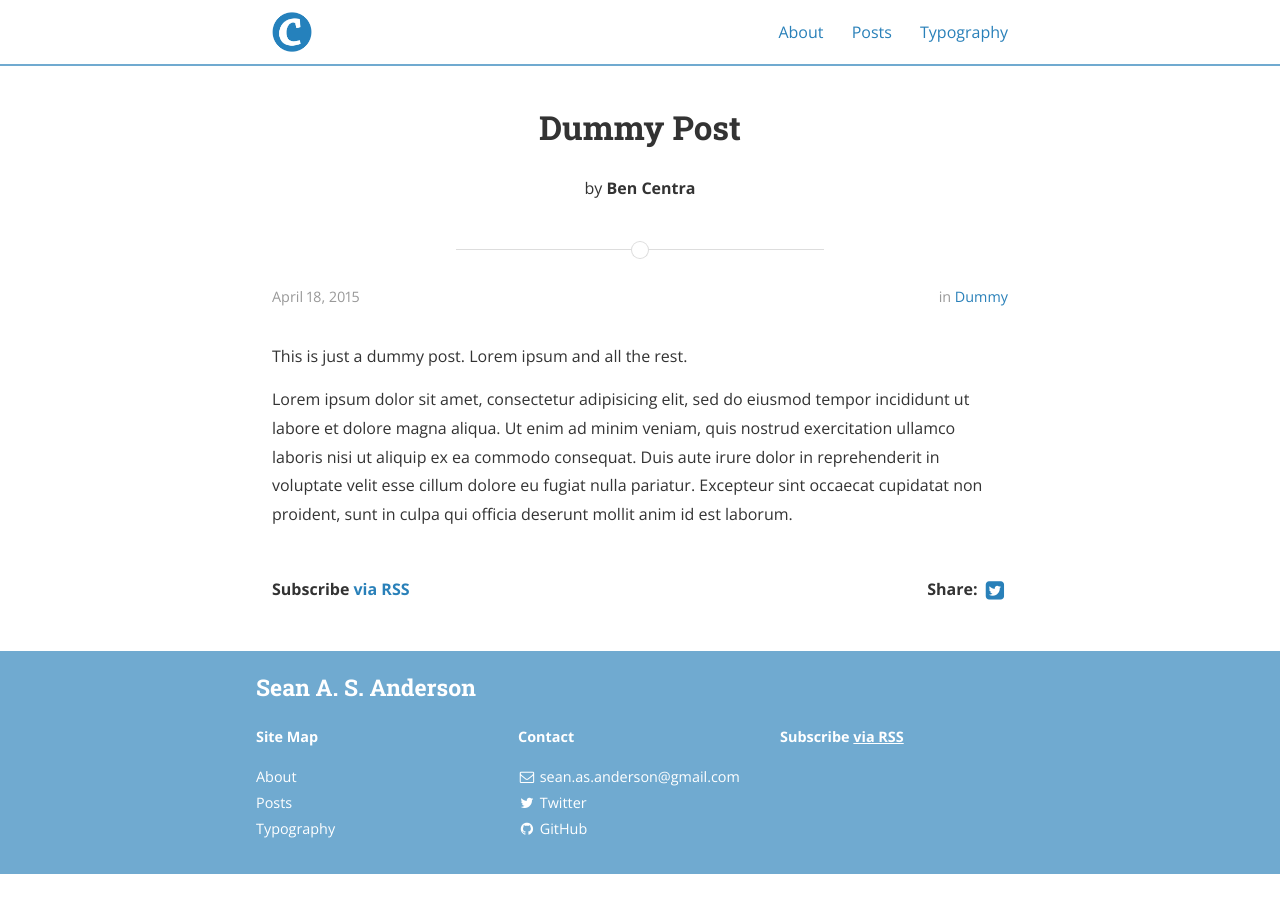
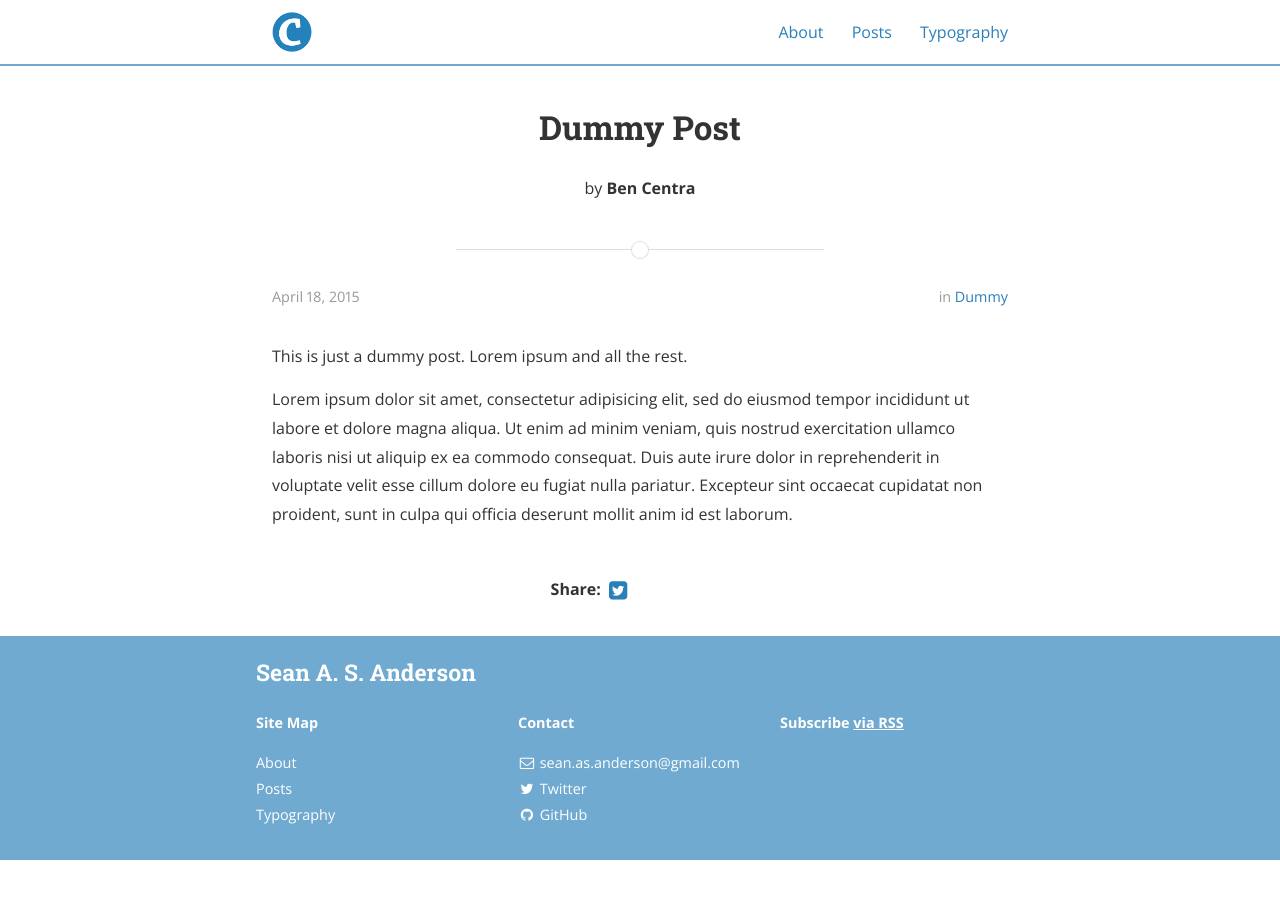
Before and after one commit to SeanASAnderson/SeanASAnderson.github.io, a Jekyll site: the page built from _posts/2015-04-18-dummy.md, in a window 1280 px wide. Built offline with Jekyll 4.4.1, drawn with Linux system fonts in a browser that asks for light colours; nearby versions of some CDN libraries.

Commit message:
remove rss

```diff
--- a/_layouts/post.html
+++ b/_layouts/post.html
@@ -41,9 +41,9 @@ layout: default
 {% endif %}
 {% endif %}
 
-<section class="rss">
+<!-- <section class="rss">
   <p class="rss-subscribe text"><strong>Subscribe <a href="{{ "/feed.xml" | prepend: site.baseurl }}">via RSS</a></strong></p>
-</section>
+</section> -->
 
 <section class="share">
   <span>Share: </span>
```
